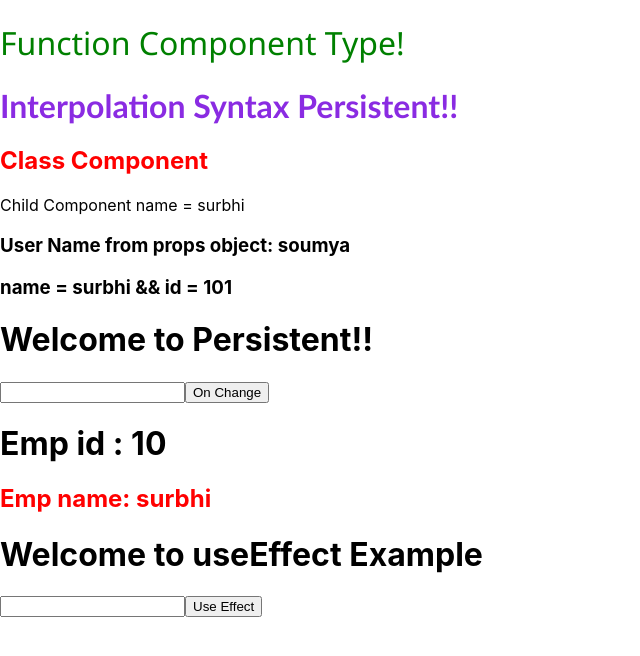
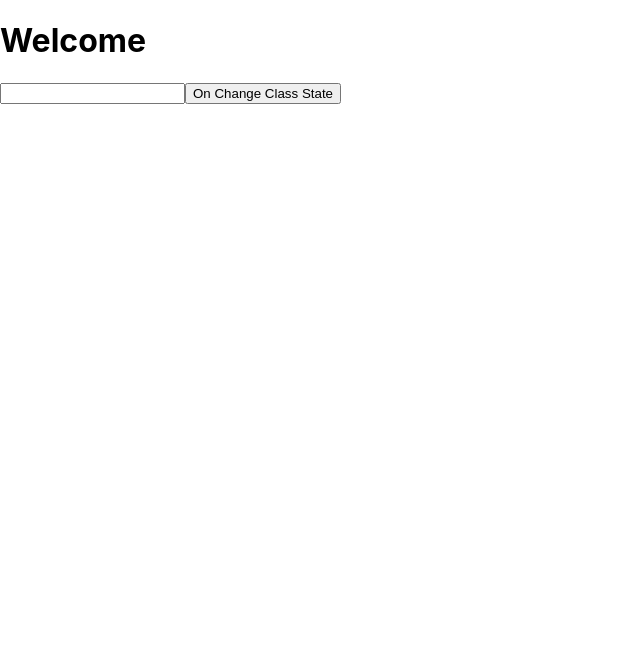
Before and after one commit to surbhi12sharma/React_project, a React (Create React App) app: page / in a window 1280 px wide. Shown: the top 656 px of the page, without its empty margins (0-640 px from the left). Built offline with nearby package versions, Linux system fonts and the light colour scheme.

Commit message:
Day -2  props/ function/ class component / life cycle

```diff
--- a/src/App.js
+++ b/src/App.js
@@ -4,17 +4,23 @@ import Classtype, {Functiontype} from './ComponentType/componnettype.js'
 import Profile from './props/profileComponent';
 import MessageComponent from './Day2/states/MessageComponent';
 import UseEffectExample from './Day2/states/useEffectExample';
+import ClassComponent from './Day2/class/classComponent';
+import ClassState from './Day2/class/classState';
 
 function App() {
   let user = {empid: 10, empName: 'surbhi'}
   return (
     <div>
-      <Functiontype />
+      {/* <Functiontype />
       <Classtype />
       <Profile userName = 'surbhi'  userId = '101' />
       <MessageComponent user = {user}/>
 
       <UseEffectExample/>
+
+      <div>*************</div>
+      <ClassComponent userName = 'surbhi'  userId = '101' /> */}
+      <ClassState/>
     </div>
     // <div className="App">
     //   <header className="App-header">
--- /dev/null
+++ b/src/Day2/class/classComponent.js
@@ -0,0 +1,15 @@
+import React, {Component} from "react";
+
+class ClassComponent extends Component{
+    render(){
+        return(
+            <>
+                <h1>Class Props</h1>
+                <p>{this.props.userName}</p>
+                <p>{this.props.userId}</p>
+            </>
+        )
+    }
+}
+
+export default ClassComponent
--- /dev/null
+++ b/src/Day2/class/classState.js
@@ -0,0 +1,54 @@
+import React, {Component, createRef} from "react";
+
+class ClassState extends Component{
+
+    //In Javascript all class member will be defined inside constructor
+    constructor(){
+        console.log("1st Constructor is called")
+        super() //Call Parent constructor
+        this.state = {
+            message : 'Welcome',
+            name : 'Surbhi'
+        }
+
+        this.inputRef = createRef();
+    }
+
+    messageChange(){
+        this.setState({message: this.inputRef.current.value})
+    }
+
+    //Arrow function
+    // messageChange = () => {
+    //     console.log('Change Message...')
+    //     this.setState({message: "Welcome Home"})
+    // }
+    render(){
+        console.log("2nd Render is called")
+        return(
+            <>
+                <h1>{this.state.message}</h1>
+                <input type='text' ref={this.inputRef}/>
+                {/* <button onClick={this.messageChange}>On Change Class State</button> */}
+                <button onClick={this.messageChange.bind(this)} >On Change Class State</button>
+            </>
+        )
+    }
+
+    componentDidMount(){
+        console.log('Called on at initial render, component did mount')
+    }
+
+    shouldComponentUpdate(nextProps, nextState){
+        console.log('shouldComponentUpdate')
+        console.log(nextProps, nextState)
+        return true
+    }
+
+    componentDidUpdate(prevProps, prevState){
+        console.log('Component Did Update')
+        console.log(prevProps, prevState)
+    }
+}
+
+export default ClassState
--- a/src/props/profileComponent.js
+++ b/src/props/profileComponent.js
@@ -1,5 +1,5 @@
-import ChildCom from "../Day2/child";
-import UserObjCom from "../Day2/userObjCom";
+import ChildCom from "../Day2/props/child";
+import UserObjCom from "../Day2/props/userObjCom";
 
 function Profile(props){
     let user = {userName: 'soumya', userId:102}
```
Also changed, not shown: src/Day2/props/child.js (renamed from src/Day2/child.js), src/Day2/props/userObjCom.js (renamed from src/Day2/userObjCom.js).
